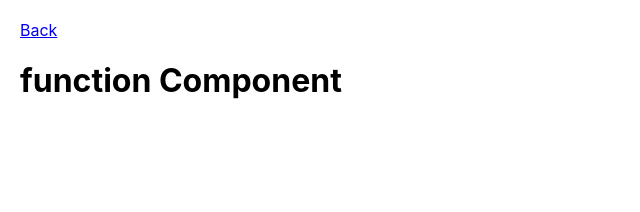
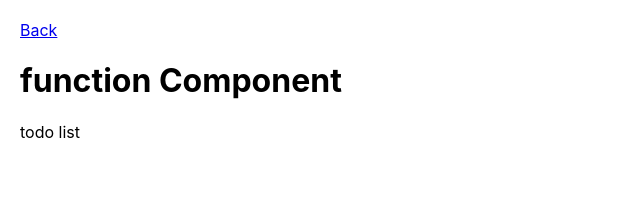
Before and after one commit to lz82/react-feature, a React (Create React App) app: page /function/todo-list in a window 1280 px wide. Shown: the top 212 px of the page, without its empty margins (0-640 px from the left). Built offline with nearby package versions, Linux system fonts and the light colour scheme.

Commit message:
:construction: init todo list

```diff
--- a/src/pages/function-component/index.jsx
+++ b/src/pages/function-component/index.jsx
@@ -7,6 +7,7 @@ import UseContext from "./use-context";
 import UseMemoCb from "./use-memo-cb";
 import UseRef from "./use-ref";
 import CustomHook from "./custom-hook";
+import TodoList from './todo-list'
 
 export default function FunctionComponent(props) {
   return (
@@ -38,6 +39,10 @@ export default function FunctionComponent(props) {
         path="/function/custom-hook"
         render={(props) => <CustomHook {...props} />}
       />
+      <Route
+        path="/function/todo-list"
+        render={props => <TodoList {...props} />}
+      />
     </div>
   );
 }
--- /dev/null
+++ b/src/pages/function-component/todo-list/index.jsx
@@ -0,0 +1,9 @@
+import React from 'react'
+
+export default function TodoList() {
+  return (
+    <div>
+      todo list
+    </div>
+  )
+}
--- a/src/pages/home/index.jsx
+++ b/src/pages/home/index.jsx
@@ -40,6 +40,9 @@ export default function index() {
         <li>
           <Link to="/function/custom-hook">custom hook</Link>
         </li>
+        <li>
+          <Link to="/function/todo-list">todo list</Link>
+        </li>
       </ul>
     </div>
   );
```
